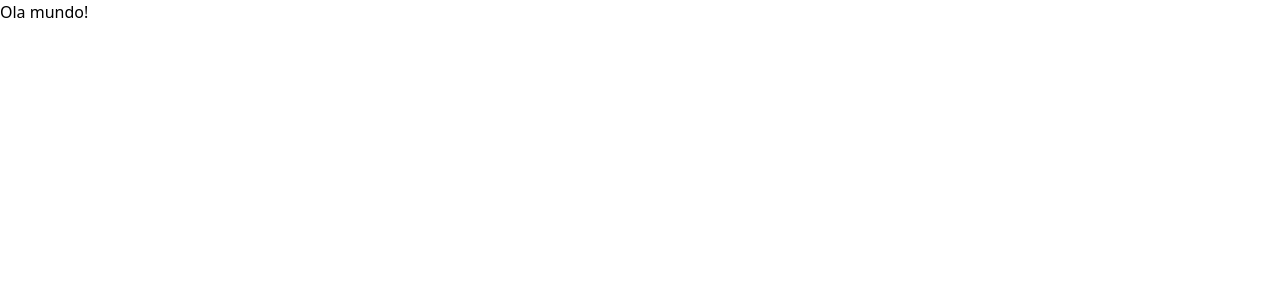
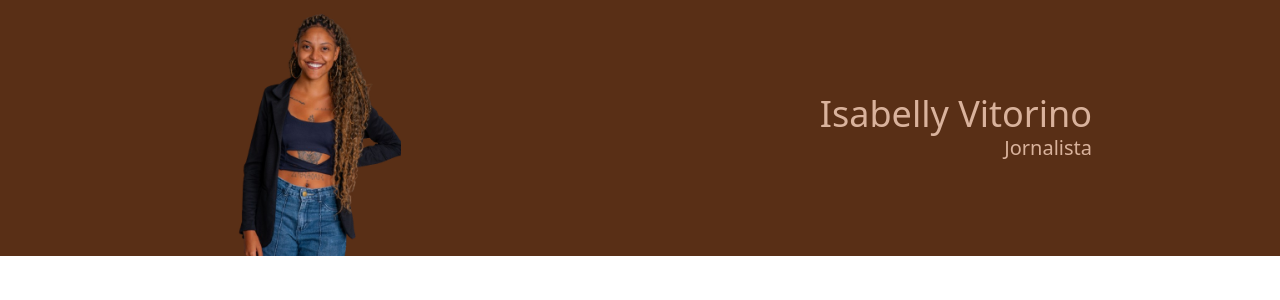
Before and after one commit to Antonio-Jr28/portifolio-isabelly-vitorino, a React (Create React App) app: page / in a window 1280 px wide. Shown: the top 300 px of the page. Built offline with nearby package versions, Linux system fonts and the light colour scheme.

Commit message:
Criando primeiros passos da hero

```diff
--- a/src/App.tsx
+++ b/src/App.tsx
@@ -1,11 +1,12 @@
 import React from "react";
+import { Hero } from "./components/hero/hero.component";
 
-function App() {
+export const App = () => {
   return (
     <div>
-      <h1>Ola mundo!</h1>
+      <Hero />
     </div>
   );
-}
+};
 
 export default App;
--- /dev/null
+++ b/src/components/hero/hero.component.tsx
@@ -0,0 +1,17 @@
+import React from "react";
+
+export const Hero = () => {
+  return (
+    <div className="flex items-center justify-around bg-[#592f16]">
+      <img
+        src="image/isabelly-vitorino.png"
+        alt="Descrição da imagem"
+        className="w-64 h-64 object-contain"
+      />
+      <div className="flex flex-col md:items-end">
+        <h1 className="text-4xl text-[#d9b29c]">Isabelly Vitorino</h1>
+        <p className="text-xl sm:ml-32px text-[#d9b29c]">Jornalista</p>
+      </div>
+    </div>
+  );
+};
--- a/src/react-app-env.d.ts
+++ /dev/null
@@ -1 +0,0 @@
-/// <reference types="react-scripts" />
```
Also changed, not shown: public/image/isabelly-vitorino.png (added), public/robots.txt (deleted).
